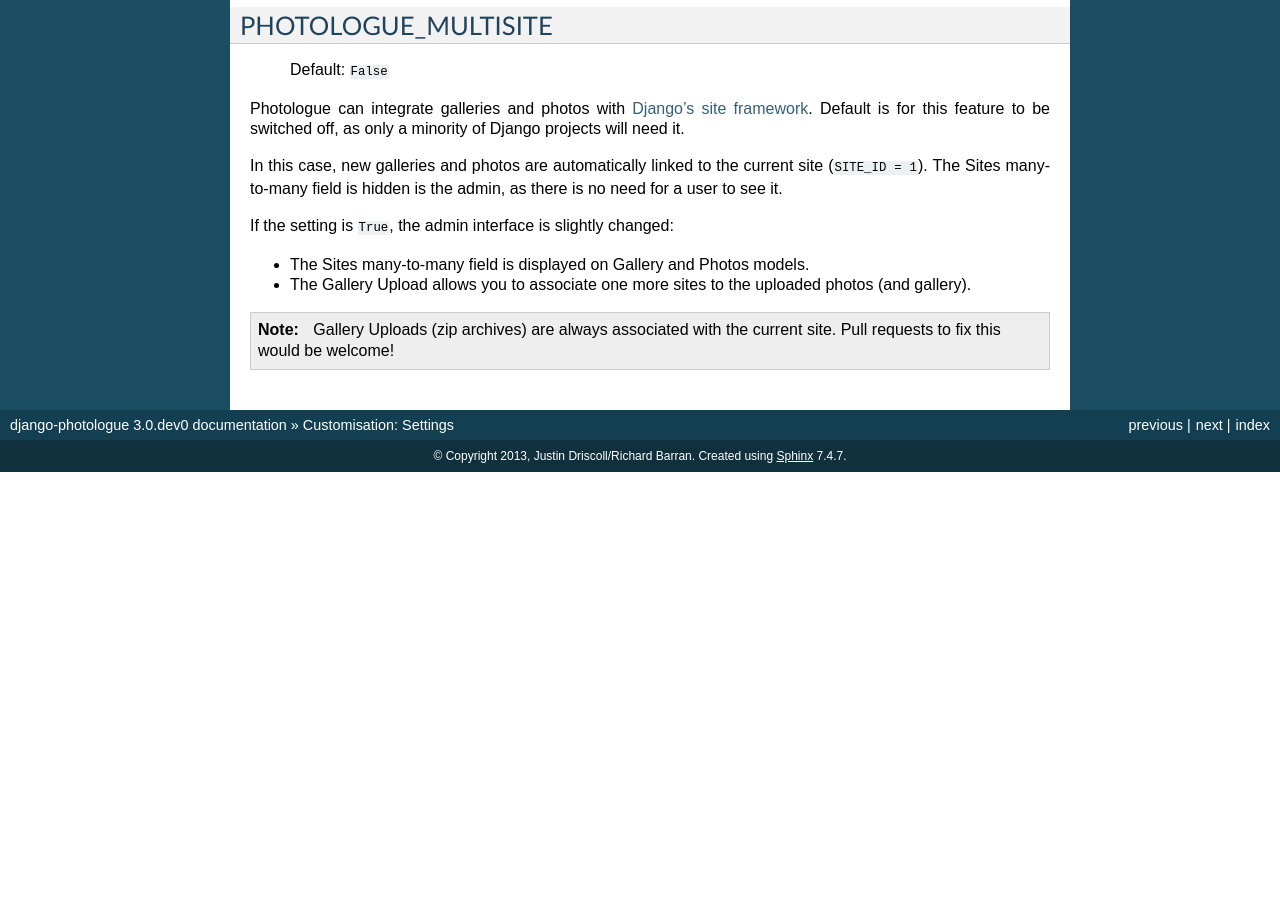
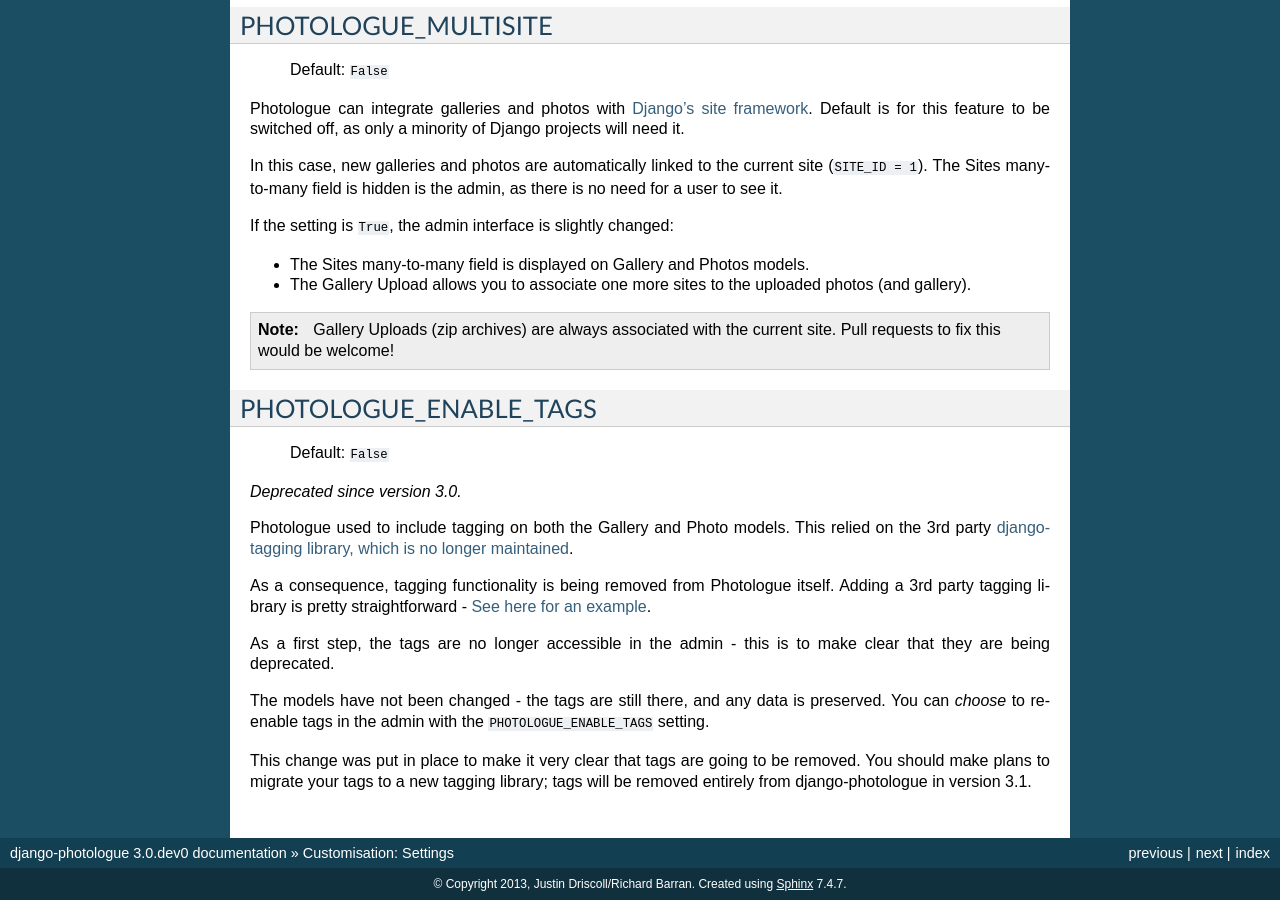
Before and after one commit to richardbarran/django-photologue, a Sphinx documentation site: the page built from docs/pages/customising/settings.rst, in a window 1280 px wide and 900 px high, scrolled down 1872 px. Built offline with Sphinx 7.4.7, drawn with Linux system fonts in a browser that asks for light colours; before the commit the page ends 2344 px from its top, so only the background shows below that; some of the changed text lies outside the part shown.

Commit message:
Tagging feature gets deprecated as django-tagging is no longer maintained (see also issue #97).

```diff
--- a/CHANGELOG.txt
+++ b/CHANGELOG.txt
@@ -15,6 +15,8 @@ THIS RELEASE BREAKS BACKWARDS COMPATIBILITY!
   Django.
 - The built-in templates have been replaced by a new set of templates that work
   well with Twitter-bootstrap.
+- The django-tagging library is no longer maintained by its author. As a consequence,
+  it has been disabled - see the docs for more information.
 - Support for Django 1.4 and 1.5 has been dropped (Photologue depends on django-sortedm2m,
   which has dropped support for 1.4; and Django 1.5 is no longer supported).
 
@@ -24,6 +26,7 @@ List of changes:
 - Support for Amazon S3 to store images (thank you Celia Oakley!).
 - The Twitter-Bootstrap templates - previously in 'contrib' - become the default; the
   previous templates are moved to 'contrib'.
+- Tagging is in the process of being removed.
 - List views have changed urls: instead of /page/<n>/, we now have a /?page=<n> pattern.
   This is a more common style, and allows us to simplify template code e.g. paginators!
 - date_taken field not correctly handled during single photo upload (#80).
--- a/docs/index.rst
+++ b/docs/index.rst
@@ -24,6 +24,7 @@ Contents:
     pages/customising/settings
     pages/customising/admin
     pages/customising/views
+    pages/customising/models
     pages/customising/contrib
     pages/contributing
     pages/changelog
--- a/docs/pages/customising/admin.rst
+++ b/docs/pages/customising/admin.rst
@@ -29,10 +29,11 @@ For example:
 
 
 	class GalleryAdminForm(forms.ModelForm):
+	    """Users never need to enter a description on a gallery."""
 
 	    class Meta:
 	        model = Gallery
-	        exclude = ['tags']
+	        exclude = ['description']
 
 
 	class GalleryAdmin(GalleryAdminDefault):
--- a/docs/pages/customising/settings.rst
+++ b/docs/pages/customising/settings.rst
@@ -129,3 +129,27 @@ If the setting is ``True``, the admin interface is slightly changed:
    fix this would be welcome!
 
 .. _Django's site framework: http://django.readthedocs.org/en/latest/ref/contrib/sites.html
+
+PHOTOLOGUE_ENABLE_TAGS
+----------------------
+
+    Default: ``False``
+
+.. deprecated:: 3.0
+
+Photologue used to include tagging on both the Gallery and Photo models. This relied on the
+3rd party `django-tagging library, which is no longer maintained`_.
+
+As a consequence, tagging functionality is being removed from Photologue itself. Adding a 3rd party tagging library
+is pretty straightforward - :ref:`See here for an example <customising-models-label>`.
+
+As a first step, the tags are no longer accessible in the admin - this is to make clear that they
+are being deprecated.
+
+The models have not been changed - the tags are still there, and any data is preserved. You can *choose* to
+re-enable tags in the admin with the ``PHOTOLOGUE_ENABLE_TAGS`` setting.
+
+This change was put in place to make it very clear that tags are going to be removed. You should make plans to
+migrate your tags to a new tagging library; tags will be removed entirely from django-photologue in version 3.1.
+
+.. _django-tagging library, which is no longer maintained: https://github.com/brosner/django-tagging
```
Also changed, not shown: other parts of docs/pages/customising/admin.rst (+1 -1 lines), docs/pages/customising/models.rst (added, +98 -0 lines), 1 other file.
